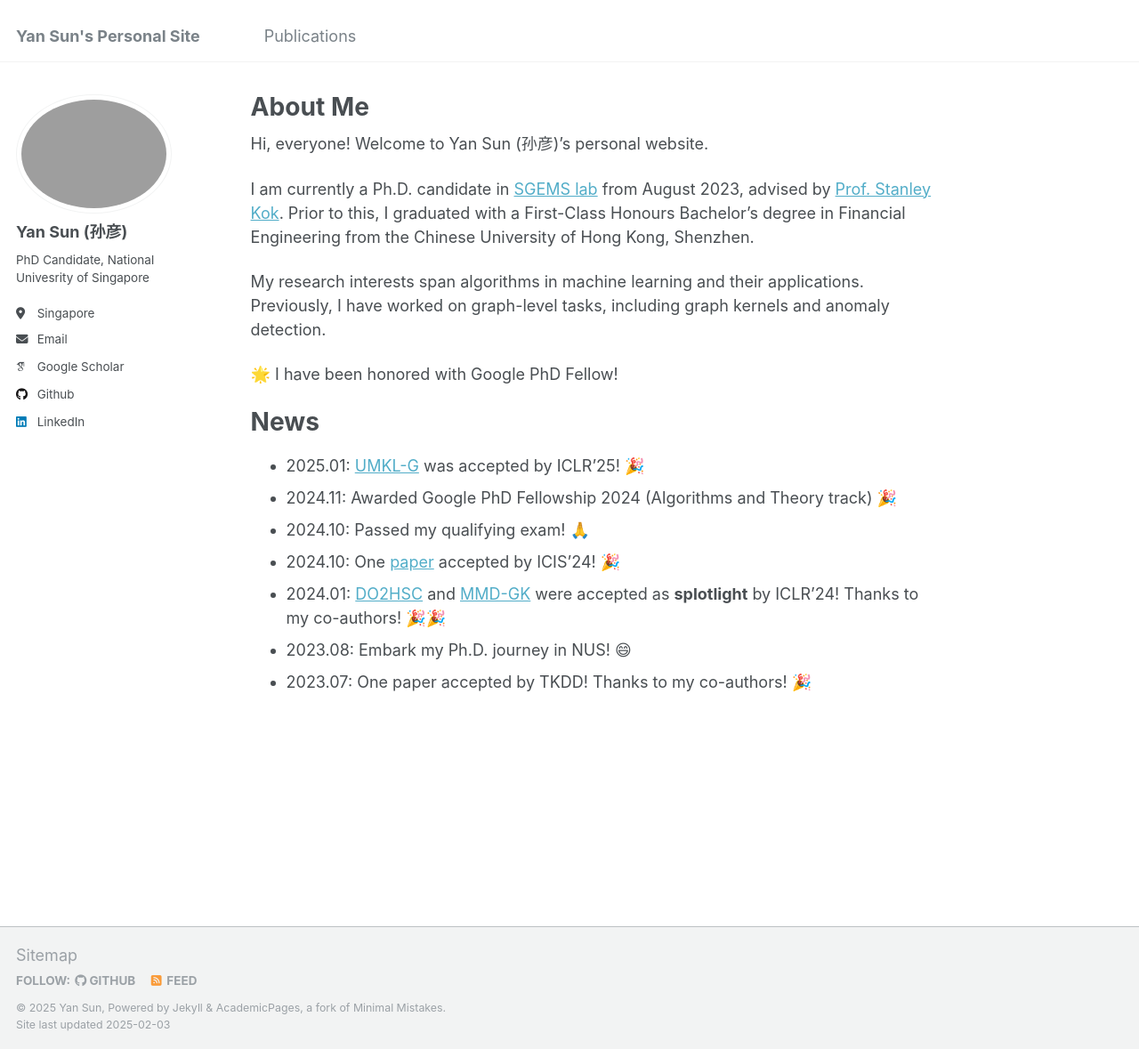
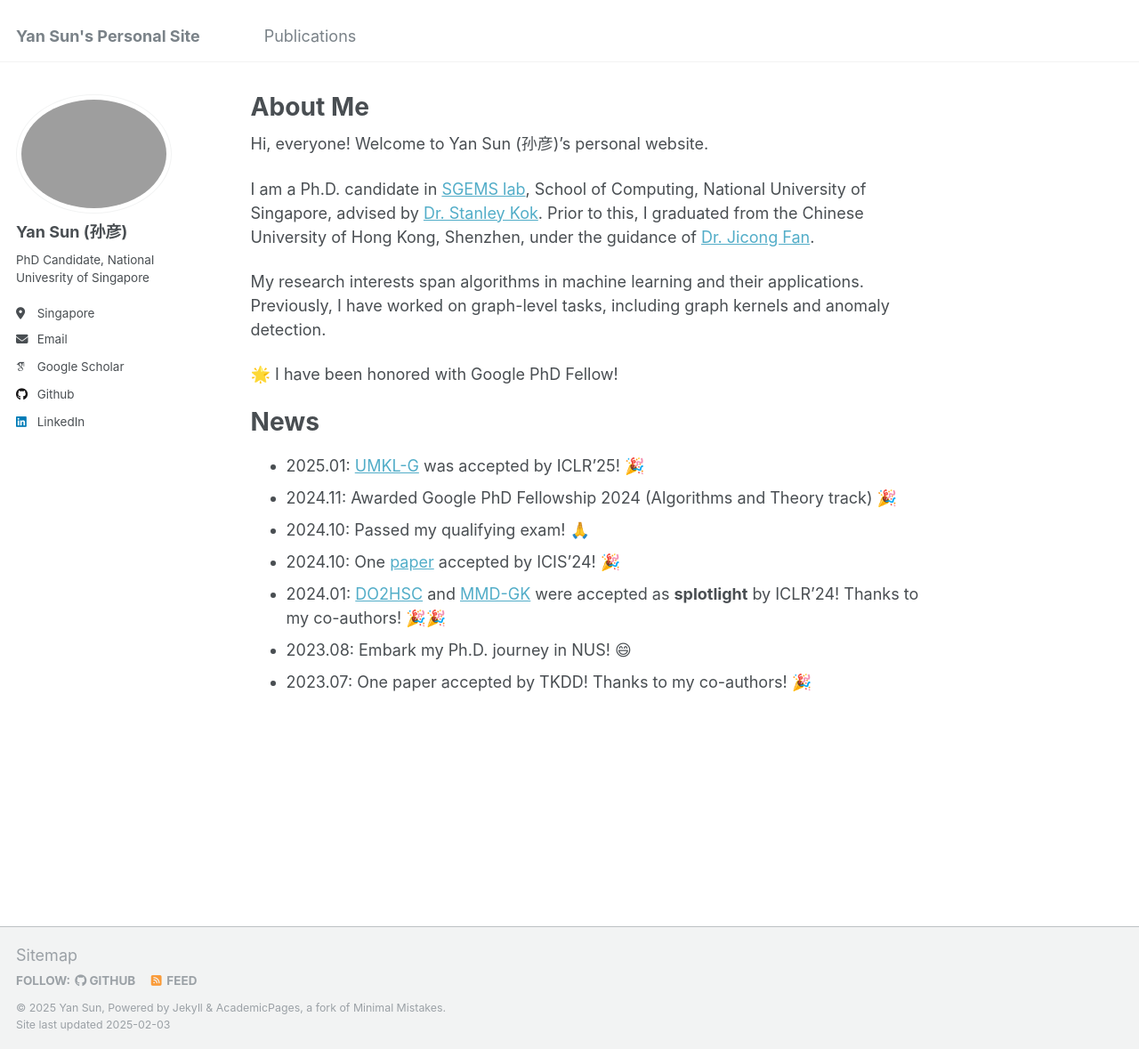
Before and after one commit to yan-sun-x/yan-sun-x.github.io, a Jekyll site: the page built from _pages/about.md, in a window 1280 px wide and 1179 px high. Shown: the whole window at 89% size. Built offline with Jekyll 4.4.1, drawn with Linux system fonts in a browser that asks for light colours; some web fonts are replaced.

Commit message:
update 3 Feb

```diff
--- a/_pages/about.md
+++ b/_pages/about.md
@@ -9,7 +9,7 @@
 
 Hi, everyone! Welcome to Yan Sun (孙彦)'s personal website.
 
-I am currently a Ph.D. candidate in [SGEMS lab](https://www.comp.nus.edu.sg/~skok/group.html) from August 2023, advised by [Prof. Stanley Kok](https://www.comp.nus.edu.sg/~skok/index.html). Prior to this, I graduated with a First-Class Honours Bachelor's degree in Financial Engineering from the Chinese University of Hong Kong, Shenzhen.
+I am a Ph.D. candidate in [SGEMS lab](https://www.comp.nus.edu.sg/~skok/group.html), School of Computing, National University of Singapore, advised by [Dr. Stanley Kok](https://www.comp.nus.edu.sg/~skok/index.html). Prior to this, I graduated from the Chinese University of Hong Kong, Shenzhen, under the guidance of [Dr. Jicong Fan](https://jicongfan.github.io/).
 
 My research interests span algorithms in machine learning and their applications. Previously, I have worked on graph-level tasks, including graph kernels and anomaly detection.
 
```
Also changed, not shown: other parts of _pages/about.md (+3 -0 lines).
